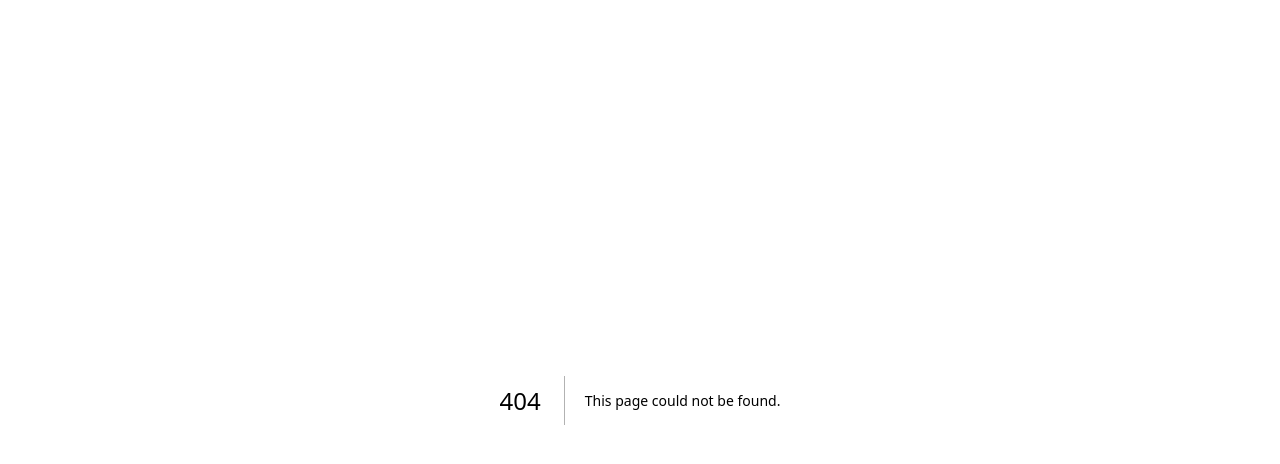
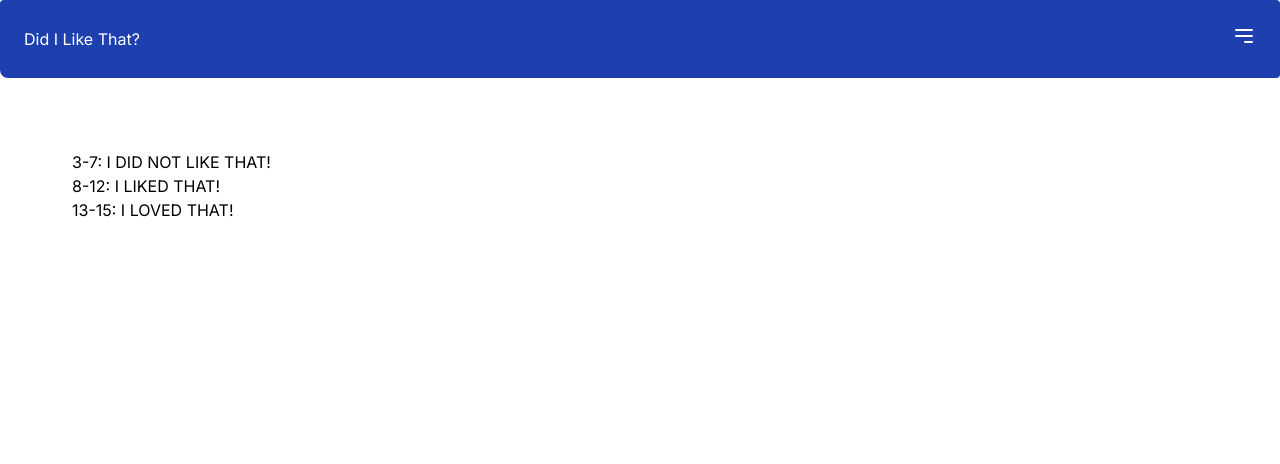
Before and after one commit to rohansinha01/capstone, a Next.js app: page /faq in a window 1280 px wide. Before the commit this address had no page. Shown: the top 464 px of the page. Built offline with nearby package versions, Linux system fonts and the light colour scheme; what tw-elements would draw is missing.

Commit message:
added footer and faq

```diff
--- /dev/null
+++ b/app/components/Footer.tsx
@@ -0,0 +1,14 @@
+
+
+export const Footer = () => {
+    return (
+        <>
+        <div className="p-12 m-6">
+        <h3>3-7: I DID NOT LIKE THAT!</h3>
+        <h3>8-12: I LIKED THAT!</h3>
+        <h3>13-15: I LOVED THAT!</h3>
+        </div>
+        </>
+    )
+
+}
--- a/app/create/page.tsx
+++ b/app/create/page.tsx
@@ -3,6 +3,7 @@
 import { Navbar } from "../components/Navbar";
 import { ChangeEvent, useState } from "react";
 import { useRouter } from "next/navigation";
+import { Footer } from "../components/Footer";
 
 export default function CreatePage() {
     const [formData, setFormData] = useState({ name: "", characters: "", story: "", vibes: ""})
@@ -67,5 +68,6 @@ export default function CreatePage() {
         </form>
         {error && <p className="text-red-500 mt-4">{error}</p>}
         </div>
+        <Footer />
         </>
 )}
--- a/app/edit/[id]/page.tsx
+++ b/app/edit/[id]/page.tsx
@@ -1,4 +1,5 @@
 "use client";
+import { Footer } from "@/app/components/Footer";
 import { Navbar } from "@/app/components/Navbar";
 import { useRouter } from "next/navigation";
 import { ChangeEvent, useEffect, useState } from "react";
@@ -91,6 +92,7 @@ export default function EditPage({ params }: { params: { id: string } }) {
         </form>
         {error && <p className="text-red-500 mt-4">{error}</p>}
         </div>
+        <Footer />
         </>
   );
 }
--- /dev/null
+++ b/app/faq/page.tsx
@@ -0,0 +1,16 @@
+import { Footer } from "../components/Footer"
+import { Navbar } from "../components/Navbar"
+
+export default function faq() {
+    return (
+        <>
+        <Navbar />
+        <div className="p-12 m-6">
+        <h3>3-7: I DID NOT LIKE THAT!</h3>
+        <h3>8-12: I LIKED THAT!</h3>
+        <h3>13-15: I LOVED THAT!</h3>
+        </div>
+        </>
+    )
+
+}
--- a/app/page.tsx
+++ b/app/page.tsx
@@ -2,6 +2,7 @@
 
 import { useEffect, useState } from "react";
 import { Navbar } from "./components/Navbar";
+import { Footer } from "./components/Footer"
 import Link from "next/link";
 
 interface MMedia {
@@ -87,6 +88,7 @@ export default function Home() {
       <p>No Media Found</p>
     )
     }
+   <Footer />
   </>
   );
 }
--- a/app/show/[id]/page.tsx
+++ b/app/show/[id]/page.tsx
@@ -1,4 +1,5 @@
 "use client";
+import { Footer } from "@/app/components/Footer";
 import { Navbar } from "@/app/components/Navbar";
 import { use, useEffect, useState } from "react";
 
@@ -57,6 +58,7 @@ export default function ShowPage({ params }: { params: { id: string } }) {
         <h2>Score: {formData.score}</h2>
         {error && <p className="text-red-500 mt-4">{error}</p>}
         </div>
+    <Footer />
         </>
   );
 }
```
